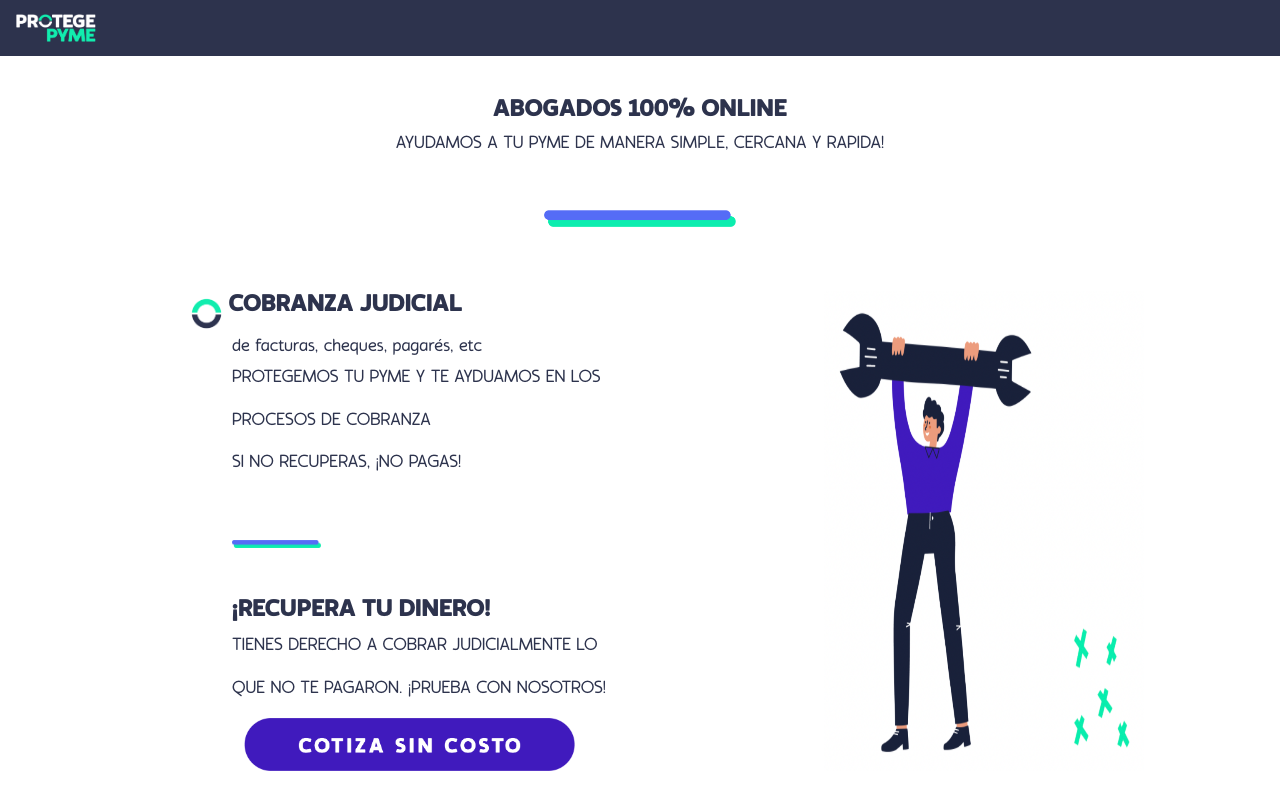
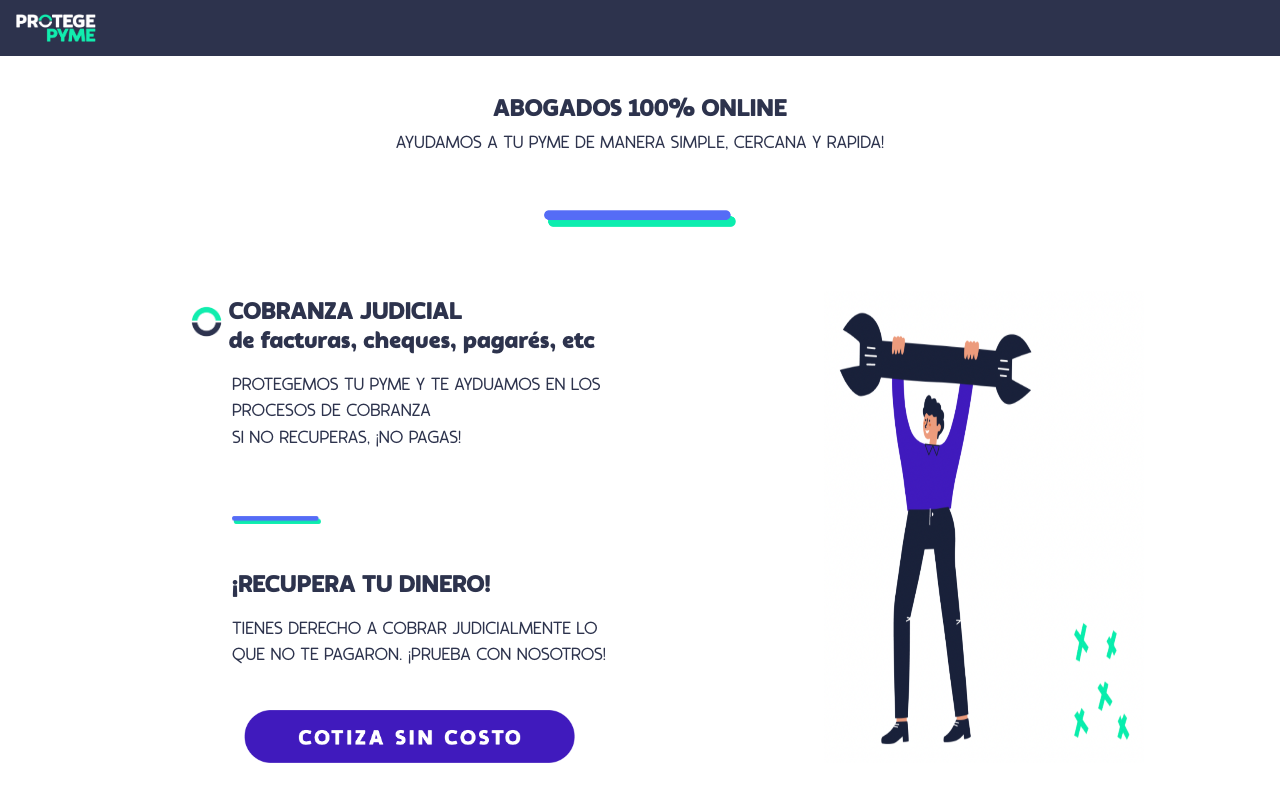
Before and after one commit to jerosantamariai/finalpp, a React (Create React App) app in the folder front/: page / in a window 1280 px wide. Shown: the top 800 px of the page. Built offline with nearby package versions, Linux system fonts and the light colour scheme.

Commit message:
some changes in inicio

```diff
--- a/front/src/index.css
+++ b/front/src/index.css
@@ -1,6 +1,6 @@
 body {
   /* background-color: rgb(45, 51, 77) !important; */
-  background-color: blue;
+  background-color: white;
   padding-top: 80px;
 }
 
--- a/front/src/views/landsection/inicio.jsx
+++ b/front/src/views/landsection/inicio.jsx
@@ -15,20 +15,16 @@ const Inicio = props => {
             </div>
             <div className="middle d-flex justify-content-center no-gutters">
                 <div className="col-6 ml-5">
-                    <div className="some d-flex no-gutters">
+                    <div className="some d-flex my-2 no-gutters">
                         <img src={IsoPP} alt="isopp" className="isopp" />
-                        <h1>COBRANZA JUDICIAL</h1>
+                        <h1>COBRANZA JUDICIAL<br/>de facturas, cheques, pagarés, etc</h1>
                     </div>
                     <div className="restotexto ml-5">
-                        <h5>de facturas, cheques, pagarés, etc</h5>
-                        <p>PROTEGEMOS TU PYME Y TE AYDUAMOS EN LOS</p>
-                        <p>PROCESOS DE COBRANZA</p>
-                        <p>SI NO RECUPERAS, ¡NO PAGAS!</p>
+                        <p>PROTEGEMOS TU PYME Y TE AYDUAMOS EN LOS<br/>PROCESOS DE COBRANZA<br/>SI NO RECUPERAS, ¡NO PAGAS!</p>
                         <img src={DoubleLine} alt="doubleline" className="doubleline py-5" />
-                        <h1>¡RECUPERA TU DINERO!</h1>
-                        <p>TIENES DERECHO A COBRAR JUDICIALMENTE LO</p>
-                        <p>QUE NO TE PAGARON. ¡PRUEBA CON NOSOTROS!</p>
-                        <img src={Button} alt="button" className="button" />
+                        <h1 className="mb-3">¡RECUPERA TU DINERO!</h1>
+                        <p>TIENES DERECHO A COBRAR JUDICIALMENTE LO<br/>QUE NO TE PAGARON. ¡PRUEBA CON NOSOTROS!</p>
+                        <img src={Button} alt="button" className="button mt-4" />
                     </div>
                 </div>
                 <div className="col-3 d-flex align-bottom">
```
